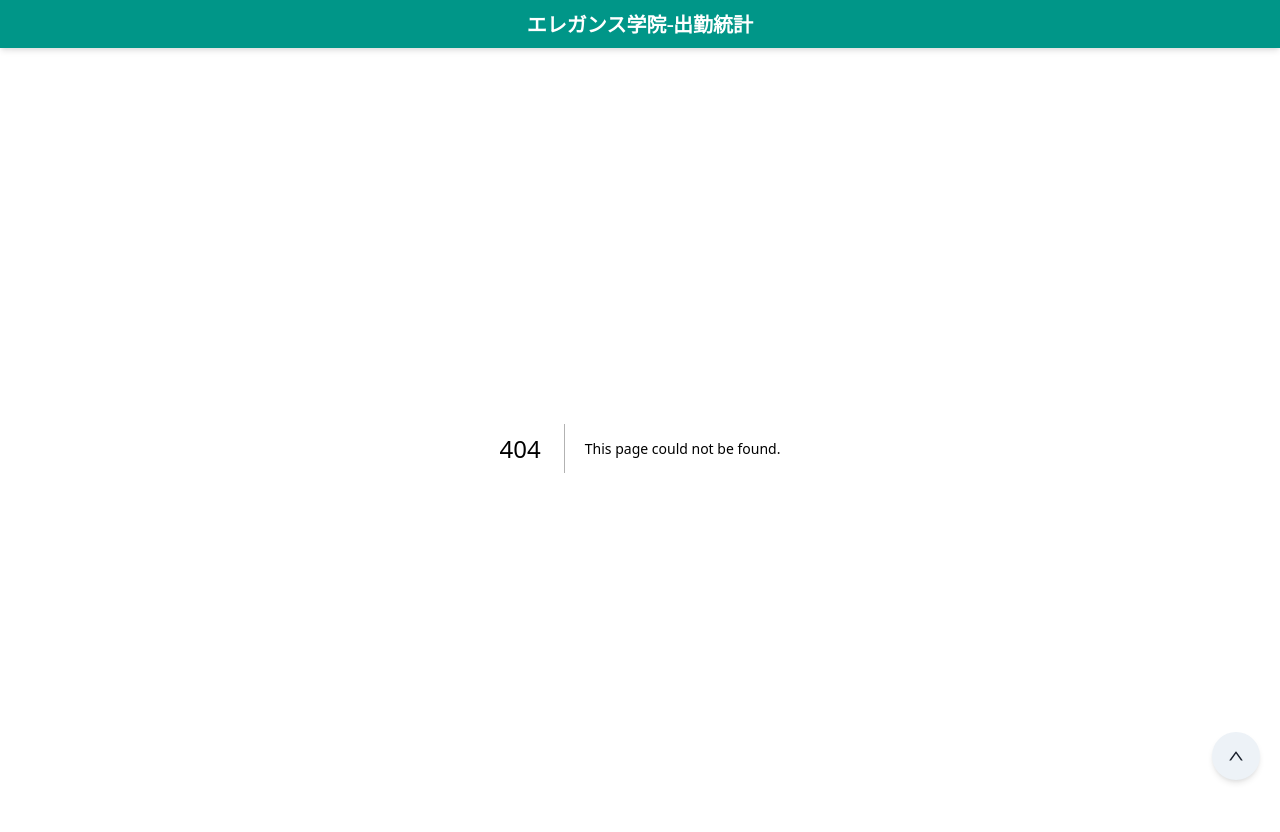
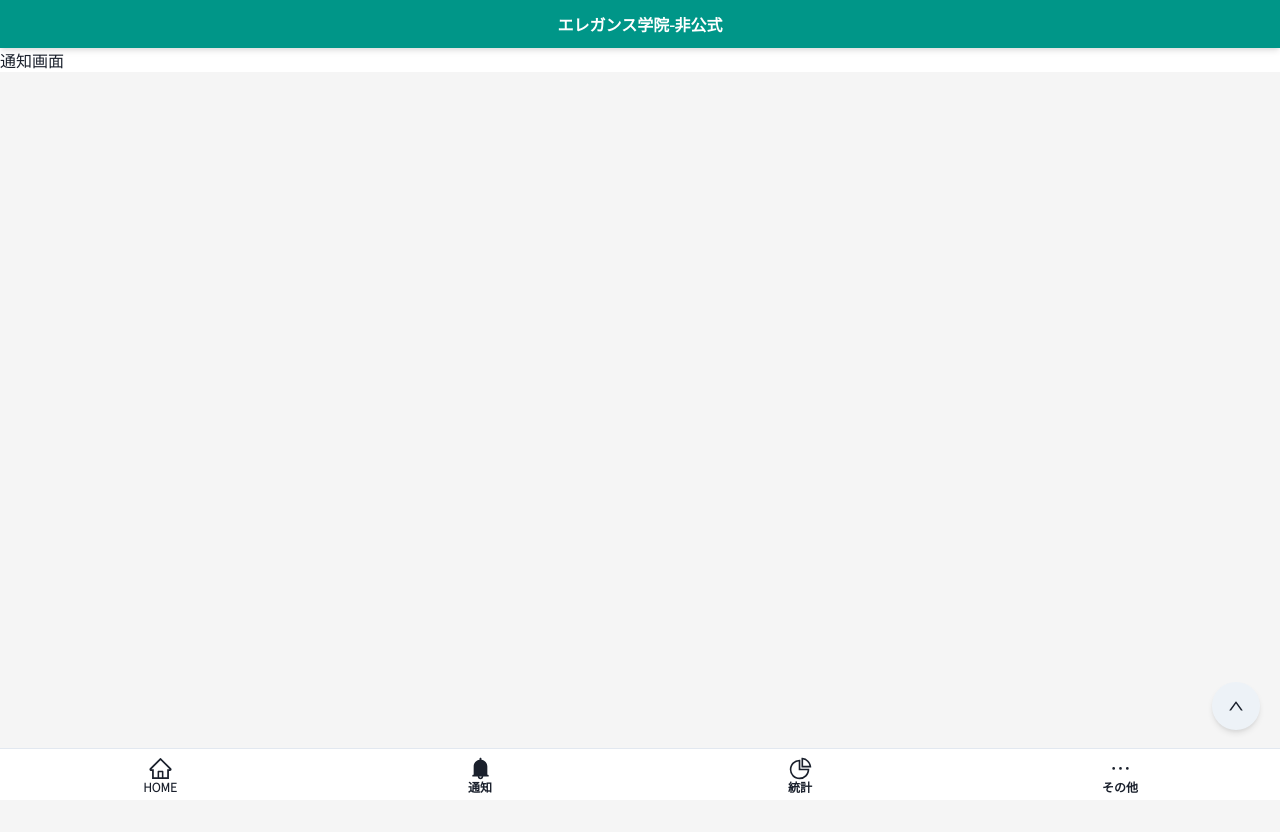
Before and after one commit to shirikuniokato/elegaku-statistics, a Next.js app in the folder 02_frontend/elegaku-statistics-front/: page /notification in a window 1280 px wide. Before the commit this address had no page. Shown: the top 832 px of the page. After the commit the page ends 800 px from the top, so only its background shows below. Built offline with nearby package versions, Linux system fonts and the light colour scheme.

Commit message:
フッター、画面追加

```diff
--- a/02_frontend/elegaku-statistics-front/app/head.js
+++ b/02_frontend/elegaku-statistics-front/app/head.js
@@ -1,7 +1,7 @@
 export default function Head() {
   return (
     <>
-      <title>【非公式】エレガク統計</title>
+      <title>エレガンス学院-非公式</title>
       <meta content="width=device-width, initial-scale=1" name="viewport" />
       <link rel="icon" href="/elegaku.ico" />
     </>
--- a/02_frontend/elegaku-statistics-front/app/layout.js
+++ b/02_frontend/elegaku-statistics-front/app/layout.js
@@ -2,6 +2,8 @@
 import '../styles/globals.css';
 import Header from '../components/common/header';
 import TopButton from '../components/common/top-button';
+import Footer from '../components/common/footer';
+
 import { ChakraProvider, Box } from '@chakra-ui/react';
 import theme from '../styles/theme';
 import 'chart.js/auto';
@@ -13,9 +15,10 @@ export default function RootLayout({ children }) {
       <body>
         <ChakraProvider theme={theme}>
           <Header />
-          <Box>{children}</Box>
+          <Box bgColor="white">{children}</Box>
+          <Box h="150px" />
           <TopButton />
-          <Box h="53px"></Box>
+          <Footer />
         </ChakraProvider>
       </body>
     </html>
--- /dev/null
+++ b/02_frontend/elegaku-statistics-front/app/notification/page.js
@@ -0,0 +1,9 @@
+'use client';
+
+export default function Page() {
+  return (
+    <>
+      <h5>通知画面</h5>
+    </>
+  );
+}
--- /dev/null
+++ b/02_frontend/elegaku-statistics-front/components/common/footer.js
@@ -0,0 +1,73 @@
+'use client';
+
+import { useState } from 'react';
+
+import { AiFillHome, AiFillBell, AiFillPieChart } from 'react-icons/ai';
+import { AiOutlineHome, AiOutlineBell, AiOutlinePieChart, AiOutlineEllipsis } from 'react-icons/ai';
+import { Box, Flex, Button, Text, Link } from '@chakra-ui/react';
+
+const FooterButton = (props) => {
+  const labels = ['HOME', '通知', '統計', 'その他'];
+  const hrefs = ['/', '/notification', '/statistics', '/other'];
+
+  return (
+    <>
+      <Box w="100%" h="100%" flex="1">
+        <Link href={hrefs[props.index]}>
+          <Button pt={1} w="100%" size="lg" borderRadius="0" bgColor="white" flexFlow="column" justifyContent="space-around">
+            {props.icons[props.index]}
+            <Text fontSize="xs" mt={-1.5}>
+              {labels[props.index]}
+            </Text>
+          </Button>
+        </Link>
+      </Box>
+    </>
+  );
+};
+
+const getIcon = () => {
+  let result = [<AiOutlineHome size={25} />, <AiOutlineBell size={25} />, <AiOutlinePieChart size={25} />, <AiOutlineEllipsis size={25} />];
+  const location = window.location.href;
+  const locationArray = location.split('/');
+  const locationPath = locationArray[locationArray.length - 1];
+  switch (locationPath) {
+    case '':
+      result[0] = <AiFillHome size={25} />;
+      break;
+    case 'notification':
+      result[1] = <AiFillBell size={25} />;
+      break;
+    case 'statistics':
+      result[2] = <AiFillPieChart size={25} />;
+      break;
+    case 'other':
+      // アイコン変更なし
+      break;
+    default:
+      // アイコン変更なし（存在しないケース）
+      break;
+  }
+
+  return result;
+};
+
+const Footer = () => {
+  const icons = getIcon();
+  return (
+    <>
+      <Box bg="white" w="100%" h="calc(env(safe-area-inset-bottom) + 51.8px)" position="fixed" bottom="0">
+        <Box bg="white" w="100%" h="51.8px" justifyContent="center" alignItems="center" borderTop="1px" borderColor="gray.200">
+          <Flex bg="white" w="100%" h="100%" justifyContent="center" alignItems="center">
+            <FooterButton index={0} icons={icons} />
+            <FooterButton index={1} icons={icons} />
+            <FooterButton index={2} icons={icons} />
+            <FooterButton index={3} icons={icons} />
+          </Flex>
+        </Box>
+      </Box>
+    </>
+  );
+};
+
+export default Footer;
--- a/02_frontend/elegaku-statistics-front/components/common/header.js
+++ b/02_frontend/elegaku-statistics-front/components/common/header.js
@@ -12,8 +12,8 @@ const Header = () => {
   return (
     <>
       <Box bg="#009688" w="100%" h="6vh" color="white" position="fixed" zIndex="99" shadow="md" textAlign="center">
-        <Heading size="md" onClick={returnTop} lineHeight="6vh">
-          エレガンス学院-出勤統計
+        <Heading size="sm" onClick={returnTop} lineHeight="6vh">
+          エレガンス学院-非公式
         </Heading>
       </Box>
       <Box mt="6vh"></Box>
--- a/02_frontend/elegaku-statistics-front/components/common/top-button.js
+++ b/02_frontend/elegaku-statistics-front/components/common/top-button.js
@@ -12,7 +12,7 @@ const TopButton = () => {
 
   return (
     <>
-      <IconButton colorScheme="gray" size="lg" shadow="md" rounded="full" icon={<AiOutlineUp />} onClick={returnTop} position="fixed" right="5" bottom="5" />
+      <IconButton colorScheme="gray" size="lg" shadow="md" rounded="full" icon={<AiOutlineUp />} onClick={returnTop} position="fixed" right="5" bottom="calc(env(safe-area-inset-bottom) + 70px)" />
     </>
   );
 };
--- a/02_frontend/elegaku-statistics-front/styles/globals.css
+++ b/02_frontend/elegaku-statistics-front/styles/globals.css
@@ -6,4 +6,5 @@ body {
   margin: 0;
   max-width: 100vw;
   overflow-x: hidden;
+  background-color: '#F5F5F5' !important;
 }
--- a/02_frontend/elegaku-statistics-front/styles/theme.js
+++ b/02_frontend/elegaku-statistics-front/styles/theme.js
@@ -4,6 +4,13 @@ const theme = extendTheme({
   fonts: {
     heading: `'Noto Sans JP', sans-serif`,
     body: `'Noto Sans JP', sans-serif`,
+  },
+  styles: {
+    global: {
+      body: {
+        backgroundColor: '#F5F5F5',
+      },
+    },
   },
   components: {
     Link: {
```
Also changed, not shown: 02_frontend/elegaku-statistics-front/app/other/page.js (added, +9 -0 lines), 02_frontend/elegaku-statistics-front/app/statistics/page.js (added, +9 -0 lines), 02_frontend/elegaku-statistics-front/components/panel/statistics-girl.js (+37 -0 lines), 1 other file (tests, documents, lock files or other folders).
